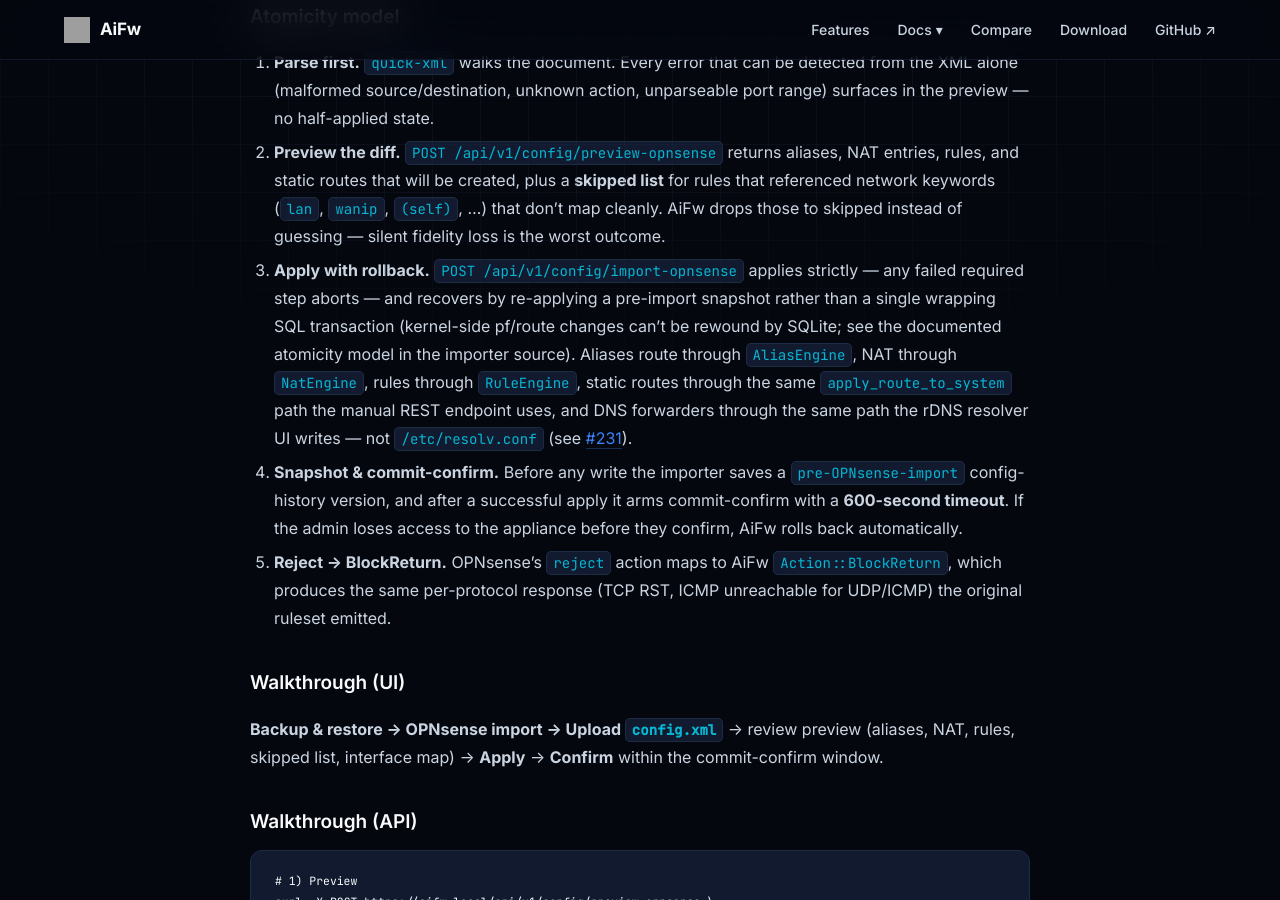
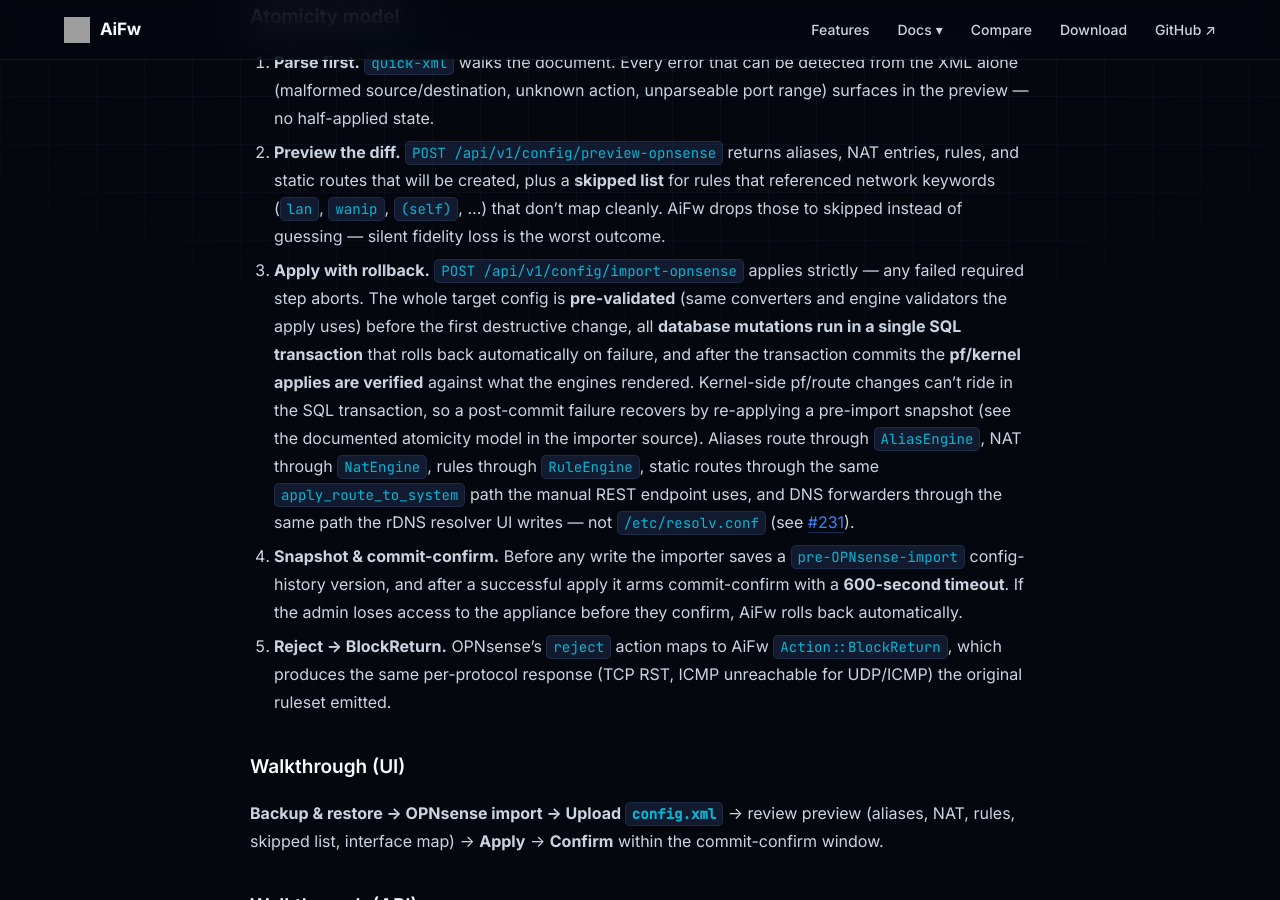
Before and after one commit to ZerosAndOnesLLC/AiFw, a Jekyll site: the page built from docs/docs/backup.md, in a window 1280 px wide and 900 px high, scrolled down 2020 px. Built offline with Jekyll 4.4.1, drawn with Linux system fonts in a browser that asks for light colours; grey boxes are pictures that could not be loaded.

Commit message:
docs: backup/restore atomicity model — validation, single DB transaction, verification (#535)

```diff
--- a/docs/docs/backup.md
+++ b/docs/docs/backup.md
@@ -91,7 +91,7 @@ Migrating from OPNsense or pfSense? Drop the appliance&rsquo;s `config.xml` stra
 
 1. **Parse first.** `quick-xml` walks the document. Every error that can be detected from the XML alone (malformed source/destination, unknown action, unparseable port range) surfaces in the preview &mdash; no half-applied state.
 2. **Preview the diff.** `POST /api/v1/config/preview-opnsense` returns aliases, NAT entries, rules, and static routes that will be created, plus a **skipped list** for rules that referenced network keywords (`lan`, `wanip`, `(self)`, &hellip;) that don&rsquo;t map cleanly. AiFw drops those to skipped instead of guessing &mdash; silent fidelity loss is the worst outcome.
-3. **Apply with rollback.** `POST /api/v1/config/import-opnsense` applies strictly — any failed required step aborts — and recovers by re-applying a pre-import snapshot rather than a single wrapping SQL transaction (kernel-side pf/route changes can't be rewound by SQLite; see the documented atomicity model in the importer source). Aliases route through `AliasEngine`, NAT through `NatEngine`, rules through `RuleEngine`, static routes through the same `apply_route_to_system` path the manual REST endpoint uses, and DNS forwarders through the same path the rDNS resolver UI writes &mdash; not `/etc/resolv.conf` (see [#231](https://github.com/ZerosAndOnesLLC/AiFw/pull/231)).
+3. **Apply with rollback.** `POST /api/v1/config/import-opnsense` applies strictly — any failed required step aborts. The whole target config is **pre-validated** (same converters and engine validators the apply uses) before the first destructive change, all **database mutations run in a single SQL transaction** that rolls back automatically on failure, and after the transaction commits the **pf/kernel applies are verified** against what the engines rendered. Kernel-side pf/route changes can't ride in the SQL transaction, so a post-commit failure recovers by re-applying a pre-import snapshot (see the documented atomicity model in the importer source). Aliases route through `AliasEngine`, NAT through `NatEngine`, rules through `RuleEngine`, static routes through the same `apply_route_to_system` path the manual REST endpoint uses, and DNS forwarders through the same path the rDNS resolver UI writes &mdash; not `/etc/resolv.conf` (see [#231](https://github.com/ZerosAndOnesLLC/AiFw/pull/231)).
 4. **Snapshot &amp; commit-confirm.** Before any write the importer saves a `pre-OPNsense-import` config-history version, and after a successful apply it arms commit-confirm with a **600-second timeout**. If the admin loses access to the appliance before they confirm, AiFw rolls back automatically.
 5. **Reject &rarr; BlockReturn.** OPNsense&rsquo;s `reject` action maps to AiFw `Action::BlockReturn`, which produces the same per-protocol response (TCP RST, ICMP unreachable for UDP/ICMP) the original ruleset emitted.
 
```
Also changed, not shown: docs/maturity.md (+1 -1 lines).
